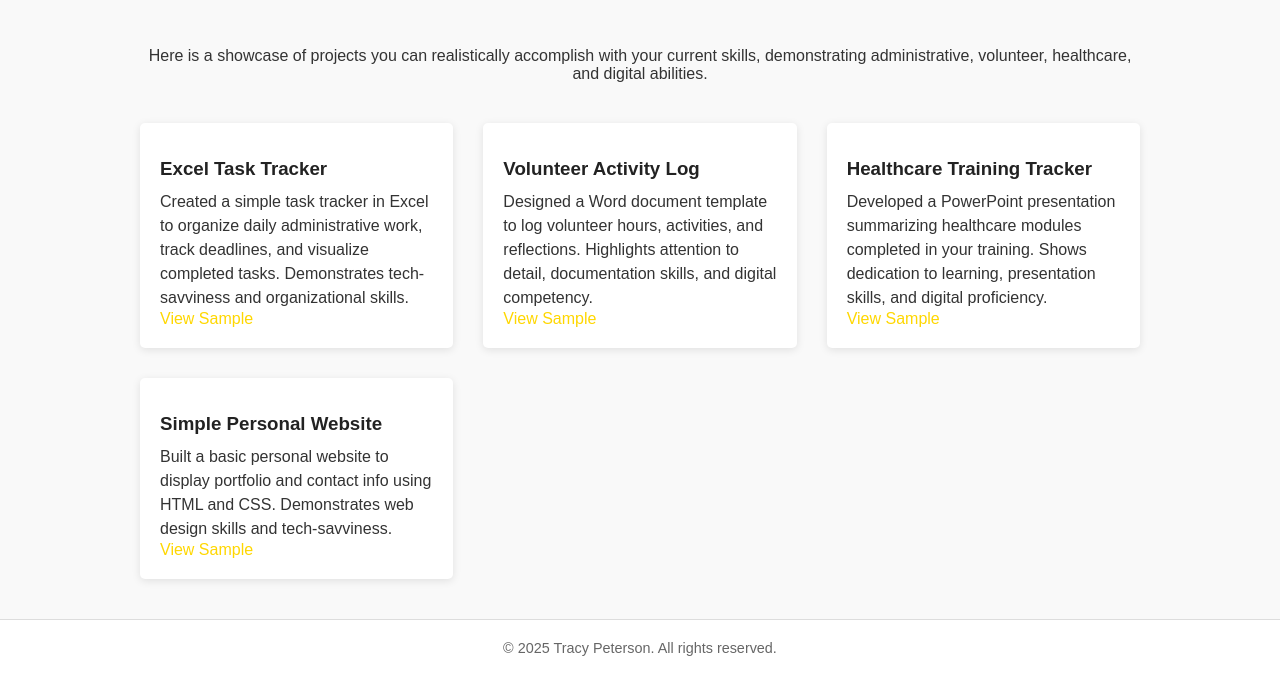
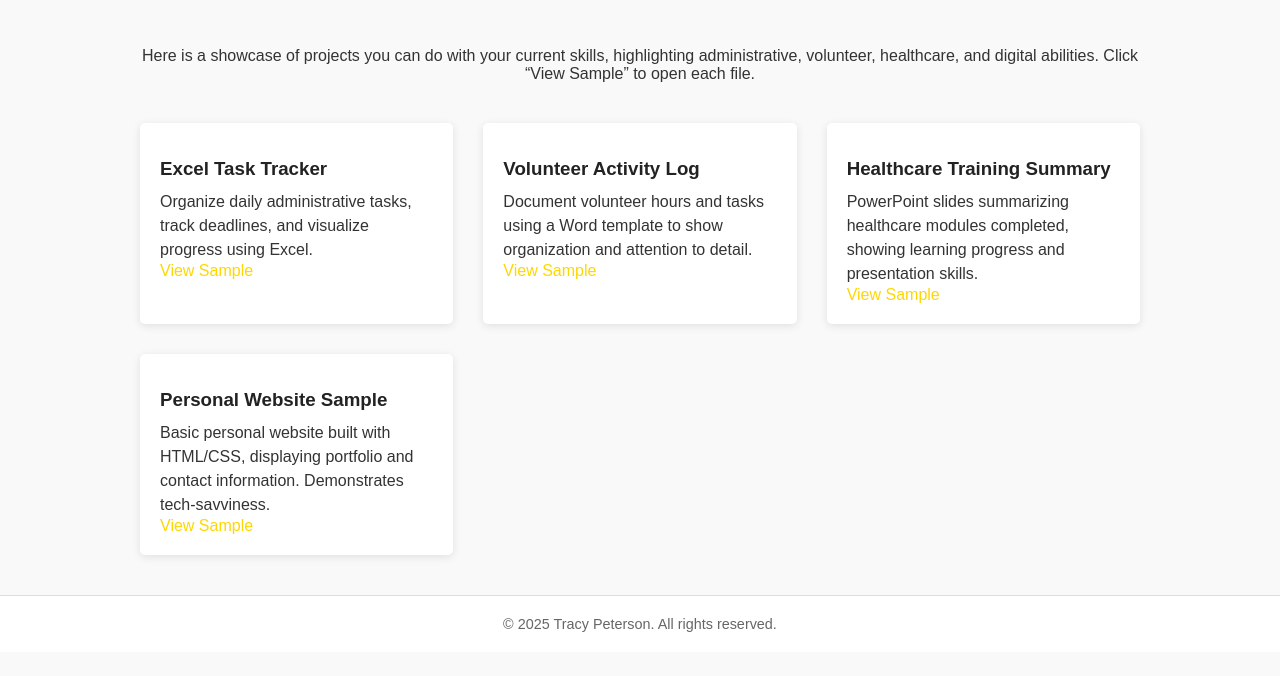
Before and after one commit to TracyPee/TracyW, a plain HTML site: page portfolio.html in a window 1280 px wide. Shown: the part 126-802 px from the top of the page. Drawn offline with Linux system fonts and the light colour scheme.

Commit message:
Revise project details in portfolio.html
Updated project descriptions and links in the portfolio.

```diff
--- a/portfolio.html
+++ b/portfolio.html
@@ -1,3 +1,4 @@
+
 <!DOCTYPE html>
 <html lang="en">
 <head>
@@ -124,36 +125,36 @@
     <!-- Main Content -->
     <div class="content">
         <div class="intro">
-            <p>Here is a showcase of projects you can realistically accomplish with your current skills, demonstrating administrative, volunteer, healthcare, and digital abilities.</p>
+            <p>Here is a showcase of projects you can do with your current skills, highlighting administrative, volunteer, healthcare, and digital abilities. Click “View Sample” to open each file.</p>
         </div>
 
         <div class="portfolio-grid">
-            <!-- Project 1 -->
+            <!-- Project 1: Excel -->
             <div class="project-card">
                 <h3>Excel Task Tracker</h3>
-                <p>Created a simple task tracker in Excel to organize daily administrative work, track deadlines, and visualize completed tasks. Demonstrates tech-savviness and organizational skills.</p>
-                <a class="highlight-link" href="#">View Sample</a>
+                <p>Organize daily administrative tasks, track deadlines, and visualize progress using Excel.</p>
+                <a class="highlight-link" href="files/excel-tracker.xlsx" target="_blank">View Sample</a>
             </div>
 
-            <!-- Project 2 -->
+            <!-- Project 2: Volunteer -->
             <div class="project-card">
                 <h3>Volunteer Activity Log</h3>
-                <p>Designed a Word document template to log volunteer hours, activities, and reflections. Highlights attention to detail, documentation skills, and digital competency.</p>
-                <a class="highlight-link" href="#">View Sample</a>
+                <p>Document volunteer hours and tasks using a Word template to show organization and attention to detail.</p>
+                <a class="highlight-link" href="files/volunteer-log.docx" target="_blank">View Sample</a>
             </div>
 
-            <!-- Project 3 -->
+            <!-- Project 3: Healthcare -->
             <div class="project-card">
-                <h3>Healthcare Training Tracker</h3>
-                <p>Developed a PowerPoint presentation summarizing healthcare modules completed in your training. Shows dedication to learning, presentation skills, and digital proficiency.</p>
-                <a class="highlight-link" href="#">View Sample</a>
+                <h3>Healthcare Training Summary</h3>
+                <p>PowerPoint slides summarizing healthcare modules completed, showing learning progress and presentation skills.</p>
+                <a class="highlight-link" href="files/healthcare-summary.pptx" target="_blank">View Sample</a>
             </div>
 
-            <!-- Project 4 -->
+            <!-- Project 4: Website -->
             <div class="project-card">
-                <h3>Simple Personal Website</h3>
-                <p>Built a basic personal website to display portfolio and contact info using HTML and CSS. Demonstrates web design skills and tech-savviness.</p>
-                <a class="highlight-link" href="#">View Sample</a>
+                <h3>Personal Website Sample</h3>
+                <p>Basic personal website built with HTML/CSS, displaying portfolio and contact information. Demonstrates tech-savviness.</p>
+                <a class="highlight-link" href="files/personal-website.zip" target="_blank">View Sample</a>
             </div>
         </div>
     </div>
```
